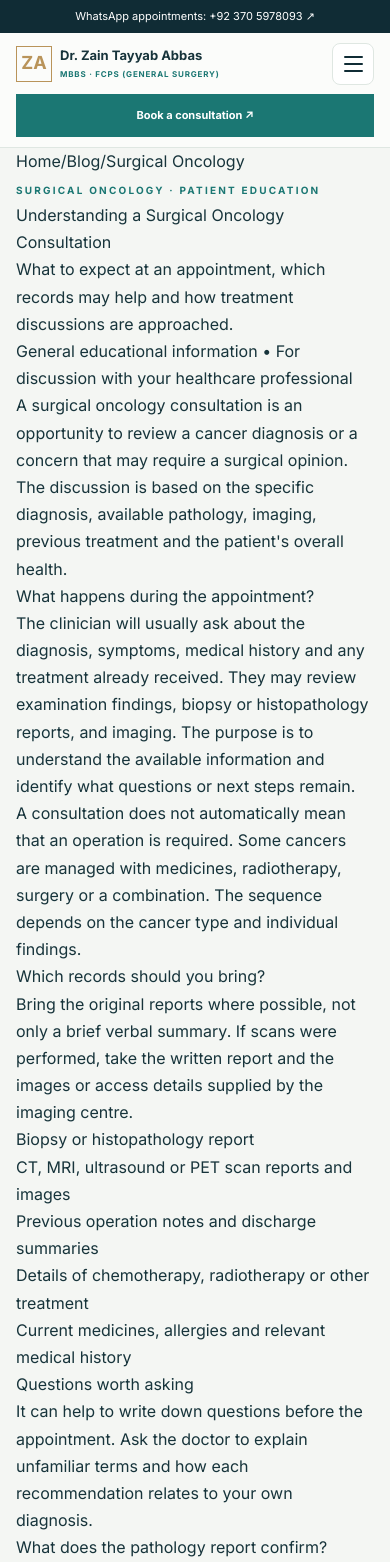
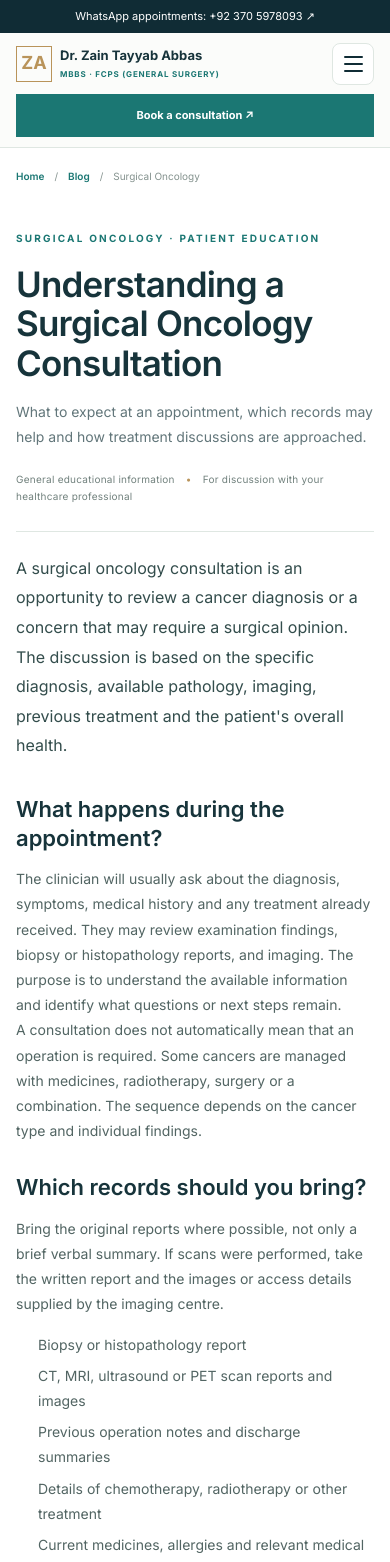
Before and after one commit to franklinctapley-del1122/Drzaintayyababbas, a Next.js app: page /blog/surgical-oncology-consultation in a window 390 px wide. Shown: the top 1562 px of the page. Built offline with nearby package versions, Linux system fonts and the light colour scheme.

Commit message:
Style responsive patient education article pages

```diff
--- a/app/globals.css
+++ b/app/globals.css
@@ -471,3 +471,31 @@ button{font:inherit}
 .blog-disclaimer strong{font-size:12px}.blog-disclaimer p{margin:4px 0 0;font-size:11px;color:#647775;line-height:1.75}
 @media(max-width:850px){.blog-card-grid{grid-template-columns:repeat(2,minmax(0,1fr))}.blog-hero-grid{gap:25px}.blog-hero-art{min-height:300px}.blog-orbit-one{width:250px;height:250px}.blog-orbit-two{height:290px;width:205px}}
 @media(max-width:640px){.blog-hero{padding:49px 0 45px}.blog-hero-grid{grid-template-columns:1fr;gap:8px}.blog-hero-copy h1{font-size:43px;letter-spacing:-1.2px}.blog-hero-copy>p{font-size:14px}.blog-hero-art{min-height:260px;margin:0 -10px}.blog-orbit-one{width:220px;height:220px}.blog-orbit-two{height:250px;width:180px}.blog-hero-symbol{width:112px;height:112px;font-size:60px}.blog-hero-note{right:8px;bottom:0;padding:13px 16px}.blog-hero-note strong{font-size:14px}.blog-intro{padding:32px 0}.blog-intro-inner{grid-template-columns:1fr;gap:12px}.blog-listing{padding:52px 0 58px}.blog-listing-head{align-items:flex-start;flex-direction:column;gap:10px}.blog-category-list{margin-right:-17px;padding:20px 17px 22px 0}.blog-card-grid{grid-template-columns:1fr;gap:16px}.blog-card-art{height:175px}.blog-card-body{padding:19px}.blog-disclaimer-inner{gap:12px}.blog-hero-meta{font-size:8px}}
+
+
+/* Blog article pages */
+.blog-article-page{background:#fff}
+.blog-article-wrap{max-width:920px;padding-top:28px;padding-bottom:76px}
+.blog-breadcrumb{display:flex;flex-wrap:wrap;gap:10px;align-items:center;color:#84928e;font-size:11px;margin-bottom:34px}
+.blog-breadcrumb a{color:var(--teal);font-weight:600}
+.blog-article-header{max-width:790px;padding:28px 0 34px;border-bottom:1px solid var(--line)}
+.blog-article-header h1{font-family:'Inter',Arial,sans-serif;font-size:clamp(34px,5vw,54px);line-height:1.13;letter-spacing:-1.4px;font-weight:600;margin:15px 0}
+.blog-article-header>p{font-size:16px;line-height:1.8;color:var(--muted);max-width:700px}
+.blog-article-byline{margin-top:22px;color:#71817d;font-size:10px;letter-spacing:.25px}
+.blog-article-byline span{padding:0 8px;color:var(--gold)}
+.blog-article-content{max-width:760px;padding-top:30px}
+.blog-article-content p,.blog-article-content li{font-size:15px;line-height:1.9;color:#526563}
+.blog-article-content .blog-article-lead{font-size:18px;line-height:1.85;color:#334d4c;margin-bottom:34px}
+.blog-article-content section{margin:30px 0}
+.blog-article-content h2{font-family:'Inter',Arial,sans-serif;font-size:25px;line-height:1.3;font-weight:600;margin:0 0 14px;color:var(--ink)}
+.blog-article-content ul{padding-left:22px;margin:12px 0}
+.blog-article-content li{padding:3px 0}
+.blog-source-list{padding:23px 25px;background:#f1f5f1;border:1px solid #e1e9e2}
+.blog-source-list h2{font-size:20px}
+.blog-source-list a{color:var(--teal);font-weight:600;text-decoration:underline;text-underline-offset:3px}
+.blog-medical-note{border-left:3px solid var(--gold);padding:14px 18px;background:#faf8f2;font-size:12px!important;line-height:1.8!important}
+.blog-article-related{display:flex;flex-wrap:wrap;gap:10px;margin-top:32px;padding-top:25px;border-top:1px solid var(--line)}
+.blog-article-related h2{width:100%;font-size:21px}
+.blog-article-related a{border:1px solid #dbe5df;border-radius:3px;padding:10px 13px;color:var(--teal);font-size:11px;font-weight:600}
+.blog-back-link{padding-top:25px;border-top:1px solid var(--line);font-size:12px;font-weight:700;color:var(--teal)}
+@media(max-width:640px){.blog-article-wrap{padding-top:20px;padding-bottom:52px}.blog-breadcrumb{margin-bottom:20px;font-size:10px}.blog-article-header{padding:18px 0 26px}.blog-article-header h1{font-size:35px;letter-spacing:-.8px}.blog-article-header>p{font-size:14px}.blog-article-content{padding-top:22px}.blog-article-content p,.blog-article-content li{font-size:14px;line-height:1.8}.blog-article-content .blog-article-lead{font-size:16px}.blog-article-content h2{font-size:22px}.blog-source-list{padding:18px}.blog-article-related{gap:8px}}
```
